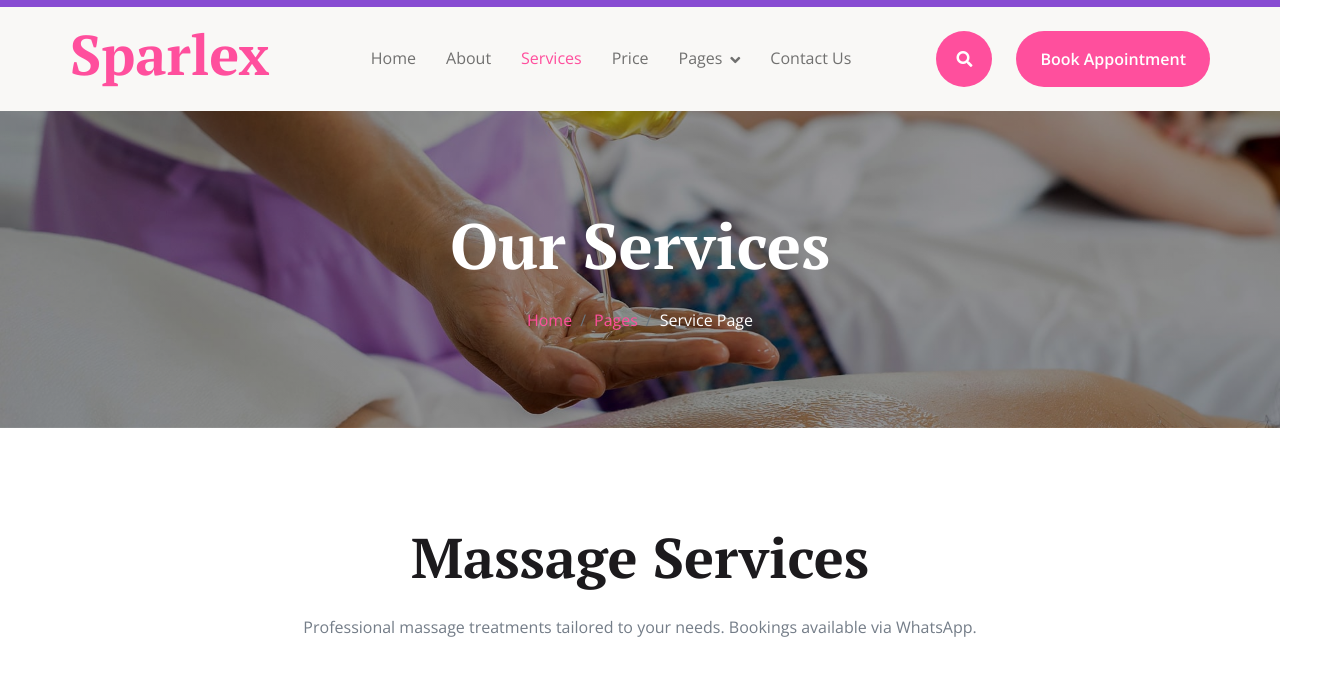
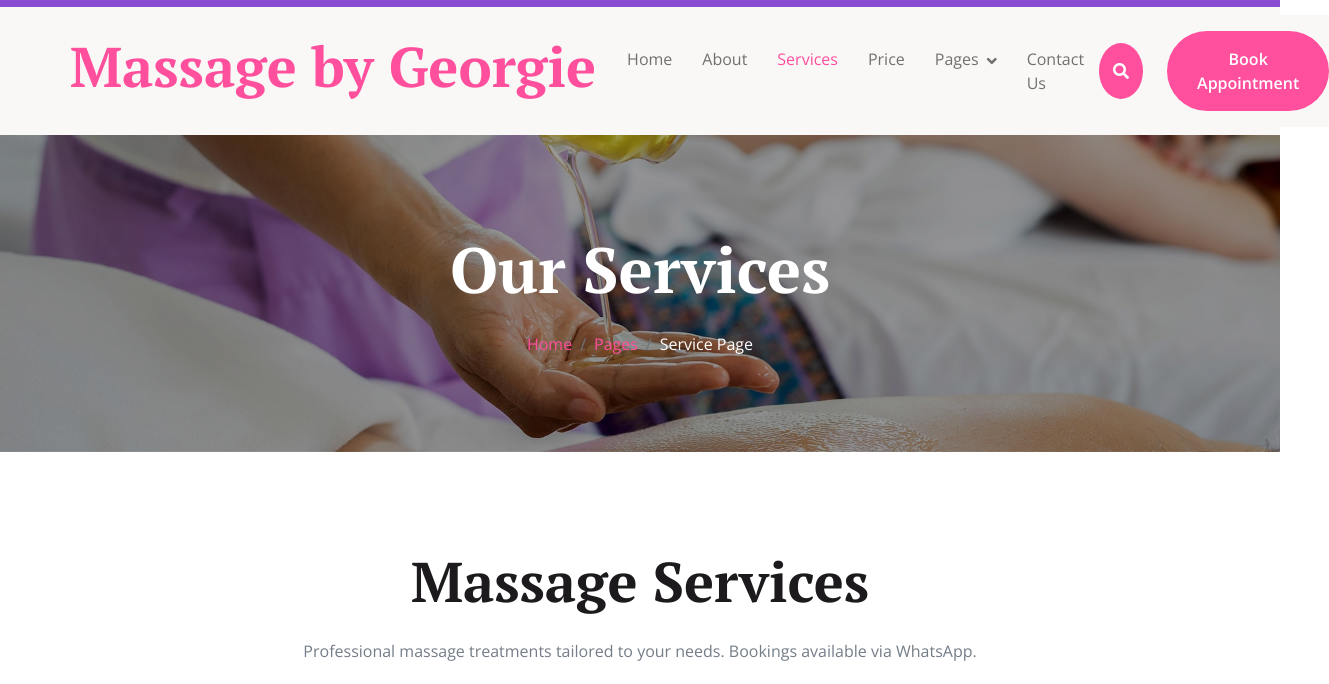
Before and after one commit to mattbrianb/massagebygeorge, a plain HTML site: page service.html in a window 1280 px wide. Shown: the part 45-729 px from the top of the page, 1329 px wide, since content can reach past the window. Drawn offline with nearby package versions, Linux system fonts and the light colour scheme; some packages are replaced by stand-ins of ours; a script that the page names is missing.

Commit message:
Small naming updates

```diff
--- a/service.html
+++ b/service.html
@@ -3,7 +3,7 @@
 
     <head>
         <meta charset="utf-8">
-        <title>Sparlex - Spa Website Template</title>
+        <title>Massage by Georgie</title>
         <meta content="width=device-width, initial-scale=1.0" name="viewport">
         <meta content="" name="keywords">
         <meta content="" name="description">
@@ -67,7 +67,7 @@
                 <div class="container px-0">
                     <nav class="navbar navbar-light navbar-expand-xl">
                         <a href="index.html" class="navbar-brand">
-                            <h1 class="text-primary display-4">Sparlex</h1>
+                            <h1 class="text-primary display-4">Massage by Georgie</h1>
                         </a>
                         <button class="navbar-toggler py-2 px-3" type="button" data-bs-toggle="collapse" data-bs-target="#navbarCollapse">
                             <span class="fa fa-bars text-primary"></span>
```
